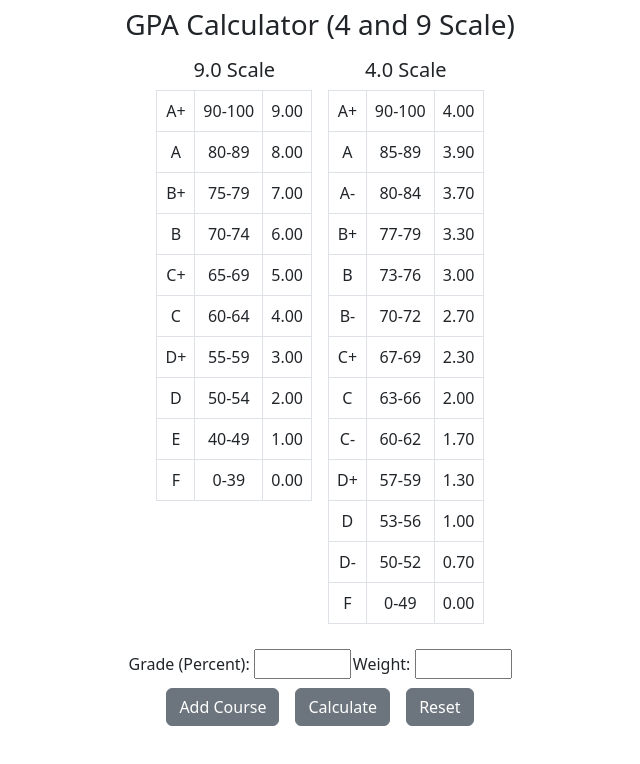
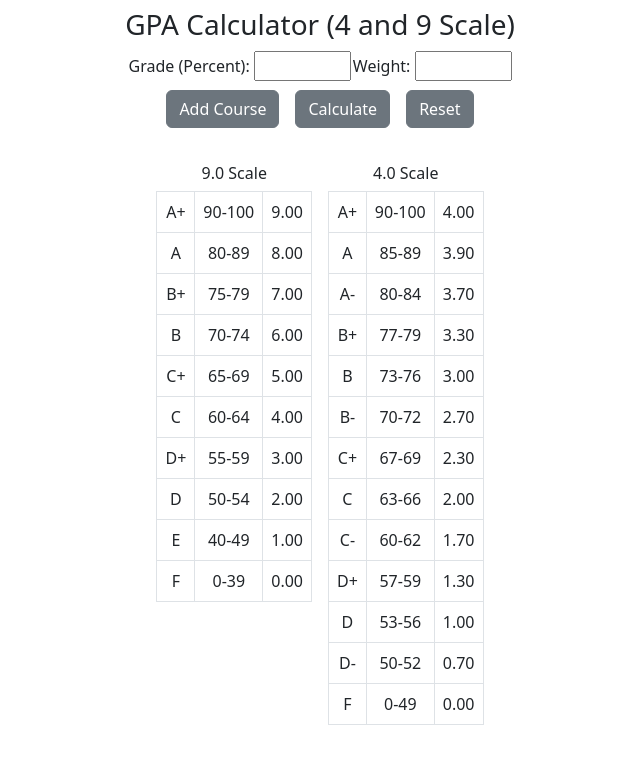
Before and after one commit to haoyiwu-1/GPACalculator, a plain HTML site: page index.html in a window 1280 px wide. Shown: the whole page, without its empty margins (320-960 px from the left). Drawn offline with nearby package versions, Linux system fonts and the light colour scheme.

Commit message:
some UI changes and some changes to calculator behaviour

```diff
--- a/index.html
+++ b/index.html
@@ -14,9 +14,35 @@
         <div class="d-flex justify-content-center">
             <h3>GPA Calculator (4 and 9 Scale)</h3>
         </div>
-        <div class="d-flex flex-row gap-3 justify-content-center py-2">
+        <!-- form to check entered data -->
+        <form>
+            <!-- table to hold and grow number of courses as each course is a row -->
+            <table id="table" class="d-flex justify-content-center table-responsive">
+                <!-- each row is a course -->
+                <tr>
+                    <!-- 2 columns one for course grade other for course weight -->
+                    <!-- 0 to 100 for grade, 1 to 100 for course weight -->
+                    <td>Grade (Percent): <input class="grade" type="number" min="0" max="100" required></td>
+                    <td>Weight: <input class="weight" type="number" min="1" max="100" required></td>
+                </tr>
+            </table>
+            <div id="warning" class="d-flex justify-content-center text-center text-danger"></div>
+            <div class="d-flex justify-content-center gap-3 py-2">
+                <!-- button to add row/course to calculation -->
+                <button class="btn btn-secondary" type="button" onclick="addRow()">Add Course</button>
+                <!-- button to do calculation -->
+                <button class="btn btn-secondary" type="button" onclick="calculate()">Calculate</button>
+                <!-- button to reload page/calculator -->
+                <button class="btn btn-secondary" type="button" onclick="window.location.reload()">Reset</button>
+            </div>
+        </form>
+    </div>
+    <div class="d-flex justify-content-center fs-4 fw-bold">
+        <pre id="result"></pre>
+    </div>
+    <div class="d-flex flex-row gap-3 justify-content-center py-1">
         <div class="d-flex flex-column">
-                <h5 class="d-flex justify-content-center">9.0 Scale</h5>
+            <h6 class="d-flex justify-content-center">9.0 Scale</h6>
             <table class="table table-bordered text-center">
                 <tr>
                     <td>A+</td>
@@ -71,7 +97,7 @@
             </table>
         </div>
         <div class="d-flex flex-column">
-                <h5 class="d-flex justify-content-center">4.0 Scale</h5>
+            <h6 class="d-flex justify-content-center">4.0 Scale</h6>
             <table class="table table-bordered text-center">
                 <tr>
                     <td>A+</td>
@@ -141,32 +167,6 @@
             </table>
         </div>
     </div>
-        <!-- form to check entered data -->
-        <form>
-            <!-- table to hold and grow number of courses as each course is a row -->
-            <table id="table" class="d-flex justify-content-center table-responsive">
-                <!-- each row is a course -->
-                <tr>
-                    <!-- 2 columns one for course grade other for course weight -->
-                    <!-- 0 to 100 for grade, 1 to 100 for course weight -->
-                    <td>Grade (Percent): <input class="grade" type="number" min="0" max="100" required></td>
-                    <td>Weight: <input class="weight" type="number" min="1" max="100" required></td>
-                </tr>
-            </table>
-            <div id="warning" class="d-flex justify-content-center text-center text-danger"></div>
-            <div class="d-flex justify-content-center gap-3 py-2">
-                <!-- button to add row/course to calculation -->
-                <button class="btn btn-secondary" type="button" onclick="addRow()">Add Course</button>
-                <!-- button to do calculation -->
-                <button class="btn btn-secondary" type="button" onclick="calculate()">Calculate</button>
-                <!-- button to reload page/calculator -->
-                <button class="btn btn-secondary" type="button" onclick="window.location.reload()">Reset</button>
-            </div>
-        </form>
-    </div>
-    <div class="d-flex justify-content-center">
-        <pre id="result"></pre>
-    </div>
     <script src="scripts.js"></script>
 </body>
 
--- a/scripts.js
+++ b/scripts.js
@@ -6,12 +6,10 @@ form.addEventListener('focusin', (event) => {
     }
 })
 
-
-
 /* function to add a row to table */
 function addRow() {
     var table = document.getElementById("table");
-    var row = table.insertRow(0);
+    var row = table.insertRow();
     var cell1 = row.insertCell(0);
     var cell2 = row.insertCell(1);
     cell1.innerHTML = "Grade (Percent): <input class=\"grade\" type=\"number\" min=\"0\" max=\"100\" required>";
@@ -79,7 +77,7 @@ function calculateGPAs() {
     /* return GPAs for 4.0 and 9.0 scale rounded to 2 decimal places for clarity */
     var result = document.getElementById("result");
     result.textContent = "9.0 Scale GPA - " + (gradeTotal9Scale / weightTotal).toFixed(2) + "\n4.0 Scale GPA - " + (gradeTotal4Scale / weightTotal).toFixed(2);
-    result.scrollIntoView({ behavior: 'smooth' });
+    result.scrollIntoView({ behavior: 'smooth', block: 'center', inline: 'center' });
 }
 
 /* function to check inputs for GPA calculator */
```
Lines whose indentation alone changed are shown as unchanged.
